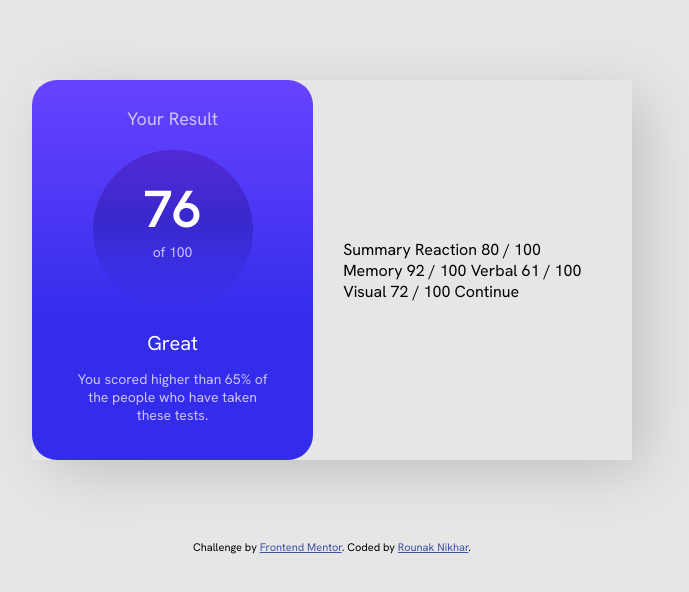
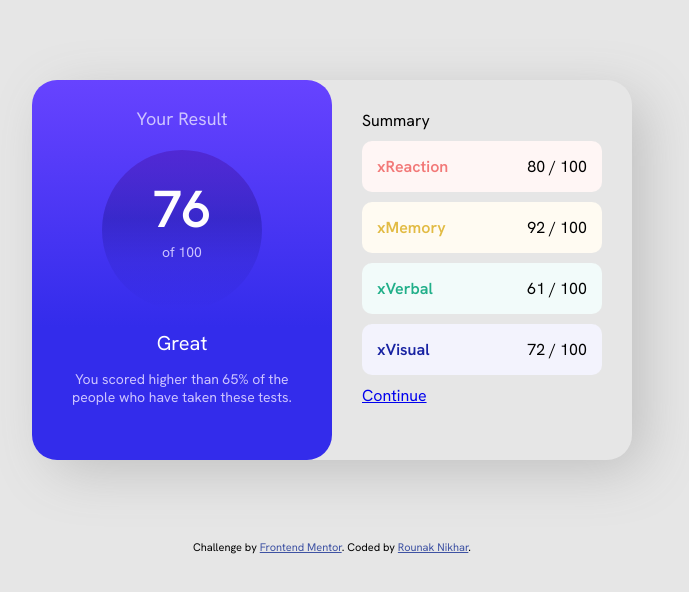
Before and after one commit to rounaknikhar/challenge-summary, a plain HTML site: page index.html in a window 1280 px wide. Shown: the whole page, without its empty margins (308-997 px from the left). Drawn offline with Linux system fonts and the light colour scheme.

Commit message:
right side started getting together

```diff
--- a/index.html
+++ b/index.html
@@ -26,21 +26,39 @@
     </div>
     <div class="summary-content">
       <div class="inner-padding">
-        Summary
+        <span class="headline">Summary</span>
+        <div class="inline reaction">
+          <div class="title">
+            <span>x</span>
+            <span>Reaction</span>
+          </div>
+          <span>80 / 100</span>
+        </div>
 
-        Reaction
-        80 / 100
+        <div class="inline memory">
+          <div class="title">
+            <span>x</span>
+            <span>Memory</span>
+          </div>
+          <span>92 / 100</span>
+        </div>
 
-        Memory
-        92 / 100
+        <div class="inline verbal">
+          <div class="title">
+            <span>x</span>
+            <span>Verbal</span>
+          </div>
+          <span>61 / 100</span>
+        </div>
 
-        Verbal
-        61 / 100
-
-        Visual
-        72 / 100
-
-        Continue
+        <div class="inline visual">
+          <div class="title">
+            <span>x</span>
+            <span>Visual</span>
+          </div>
+          <span>72 / 100</span>
+        </div>
+        <a href="#">Continue</a>
       </div>
     </div>
   </div>
--- a/style.css
+++ b/style.css
@@ -28,6 +28,7 @@ body {
     -webkit-box-shadow: 15px 13px 56px -5px rgba(189,189,189,1);
     -moz-box-shadow: 15px 13px 56px -5px rgba(189,189,189,1);
     box-shadow: 15px 13px 56px -5px rgba(189,189,189,1);
+    border-radius: 25px;
 }
 
 .result-content {
@@ -87,10 +88,59 @@ body {
 }
 
 .summary-content {
-    border-top-right-radius: 25px;
-    border-bottom-right-radius: 25px;
+    width: 100%;
+    height: 100%;
+    border-radius: 25px;
 }
 
 .summary-content .inner-padding {
     padding: 30px;
 }
+
+.summary-content .inline {
+    display: flex;
+    flex-direction: row;
+    justify-content: space-between;
+    padding: 15px;
+    margin: 10px 0;
+    border-radius: 10px;
+}
+
+.summary-content .title {
+    display: flex;
+    flex-direction: row;
+    justify-content: space-between;
+    font-weight: 600;
+}
+
+.reaction {
+    background-color: #fff6f5;
+}
+
+.reaction .title {
+    color: #f27978;
+}
+
+.memory {
+    background-color: #fffbf2;
+}
+
+.memory .title {
+    color: #e2bb44;
+}
+
+.verbal {
+    background-color: #f2fbfa;
+}
+
+.verbal .title {
+    color: #21af89;
+}
+
+.visual {
+    background-color: #f3f3fd;
+}
+
+.visual .title {
+    color: #1823a2;
+}
```
